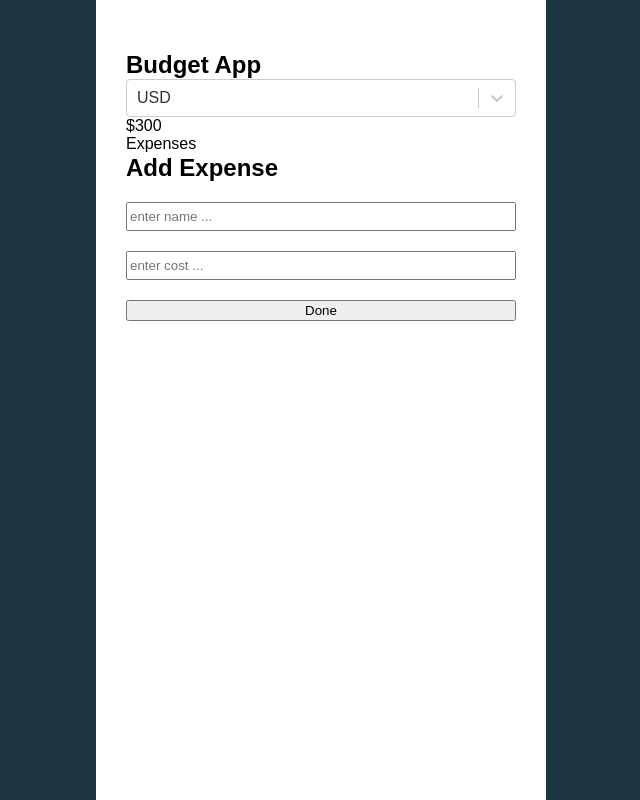
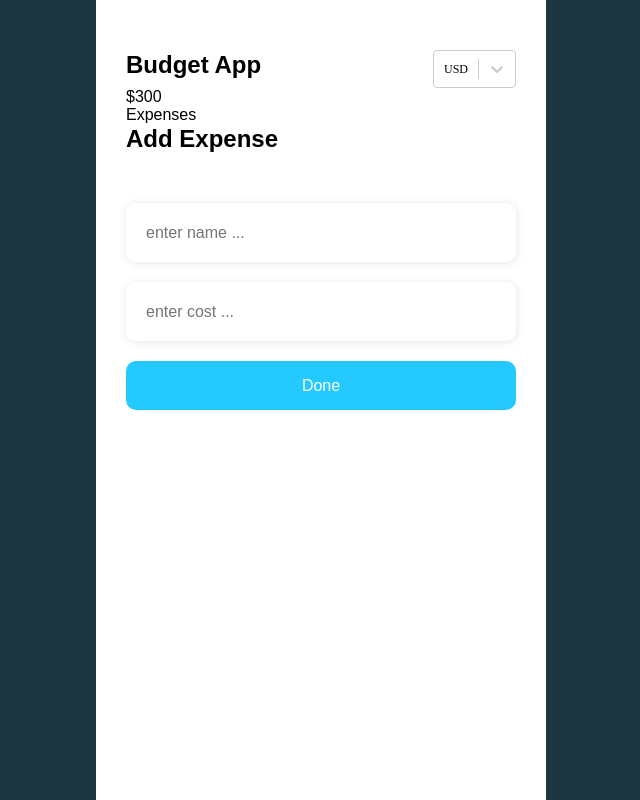
Before and after one commit to Alina-kachur/react-budget-app, a React (Create React App) app: page / in a window 1280 px wide. Shown: the whole page, without its empty margins (319-959 px from the left). Built offline with nearby package versions, Linux system fonts and the light colour scheme.

Commit message:
feat(p_4):add some styles for Select, Input, Budget

```diff
--- a/src/App.tsx
+++ b/src/App.tsx
@@ -1,7 +1,7 @@
 import { Form } from "components/Form/Form";
 import { Budget } from "./components/Budget/Budget";
 import { Expenses } from "./components/Expenses/Expenses";
-import { GlobalStyle } from "./GlobalStyles";
+import { GlobalStyle } from "./ui/GlobalStyles";
 import { StyledApp } from "./styles";
 
 export const App = () => {
--- a/src/components/Budget/Budget.tsx
+++ b/src/components/Budget/Budget.tsx
@@ -1,13 +1,15 @@
 import { CustomSelect } from "../CustomSelect/CustomSelect";
 import { Title } from "../Title/Title";
 import { TotalBudget } from "../TotalBudget/TotalBudget";
-import { StyledBudget } from "./styles";
+import { HeaderBudget, StyledBudget } from "./styles";
 
 export const Budget = () => {
   return (
     <StyledBudget>
-      <Title> Budget App</Title>
-      <CustomSelect />
+      <HeaderBudget>
+        <Title> Budget App</Title>
+        <CustomSelect />
+      </HeaderBudget>
       <TotalBudget></TotalBudget>
     </StyledBudget>
   );
--- a/src/components/Budget/styles.ts
+++ b/src/components/Budget/styles.ts
@@ -1,4 +1,9 @@
 import styled from "styled-components";
 
 const StyledBudget = styled.div``;
-export { StyledBudget };
+
+const HeaderBudget = styled.div`
+  display: flex;
+  justify-content: space-between;
+`;
+export { StyledBudget, HeaderBudget };
--- a/src/components/Button/styles.ts
+++ b/src/components/Button/styles.ts
@@ -1,4 +1,16 @@
 import styled from "styled-components";
 
-const StyledButton = styled.button``;
+const StyledButton = styled.button`
+  background: #23c9ff;
+  border-radius: 10px;
+  font-family: sans-serif;
+  font-style: normal;
+  font-weight: 400;
+  font-size: 16px;
+  line-height: 19px;
+  border: none;
+  padding: 15px;
+
+  color: #ffffff;
+`;
 export { StyledButton };
--- a/src/components/CustomSelect/CustomSelect.tsx
+++ b/src/components/CustomSelect/CustomSelect.tsx
@@ -1,5 +1,6 @@
 import Select, { SingleValue } from "react-select";
 import { useCurrencyContext } from "../../context/CurrencyContext/CurrencyContext";
+import { styles } from "./styles";
 
 export const CustomSelect = () => {
   const { currencies, curentCurrency, setNewCurrency } = useCurrencyContext();
@@ -11,6 +12,8 @@ export const CustomSelect = () => {
 
   return (
     <Select
+      styles={styles}
+      isMulti={false}
       options={currencies}
       isSearchable={false}
       value={curentCurrency}
--- /dev/null
+++ b/src/components/CustomSelect/styles.ts
@@ -0,0 +1,18 @@
+import { StylesConfig } from "react-select";
+import { ICurrency } from "types";
+
+export const styles: StylesConfig<ICurrency> = {
+  control: (baseStyles) => ({
+    ...baseStyles,
+    maxHeight: "30px",
+    maxWidth: "100px",
+  }),
+  singleValue: (baseStyles) => ({
+    ...baseStyles,
+    textAlign: "center",
+    fontFamily: "Poppins",
+    fontWeight: "400px",
+    fontSize: "12px",
+    color: "#000000",
+  }),
+};
--- a/src/components/Form/Form.tsx
+++ b/src/components/Form/Form.tsx
@@ -13,8 +13,8 @@ export const Form = () => {
     reset,
   } = useForm<IFormValues>();
 
-  const onSubmit: SubmitHandler<IFormValues> = ({ name, cost }) => {
-    console.log(name, cost);
+  const onSubmit: SubmitHandler<IFormValues> = (newExpense) => {
+    // addNewExpense(newExpense)
     reset();
   };
 
--- a/src/components/Input/styles.ts
+++ b/src/components/Input/styles.ts
@@ -1,4 +1,21 @@
 import styled from "styled-components";
 
-const StyledInput = styled.input``;
+const StyledInput = styled.input`
+  box-shadow: 1px 1px 10px rgba(0, 0, 0, 0.1);
+  border-radius: 10px;
+  border: none;
+  padding: 20px;
+  font-family: "Poppins", sans-serif;
+  font-style: normal;
+  font-weight: 400;
+  font-size: 16px;
+  line-height: 19px;
+
+  color: #999999;
+
+  ::-webkit-inner-spin-button,
+  ::-webkit-outer-spin-button {
+    display: none;
+  }
+`;
 export { StyledInput };
```
Also changed, not shown: src/ui/GlobalStyles.ts (renamed from src/GlobalStyles.ts).
